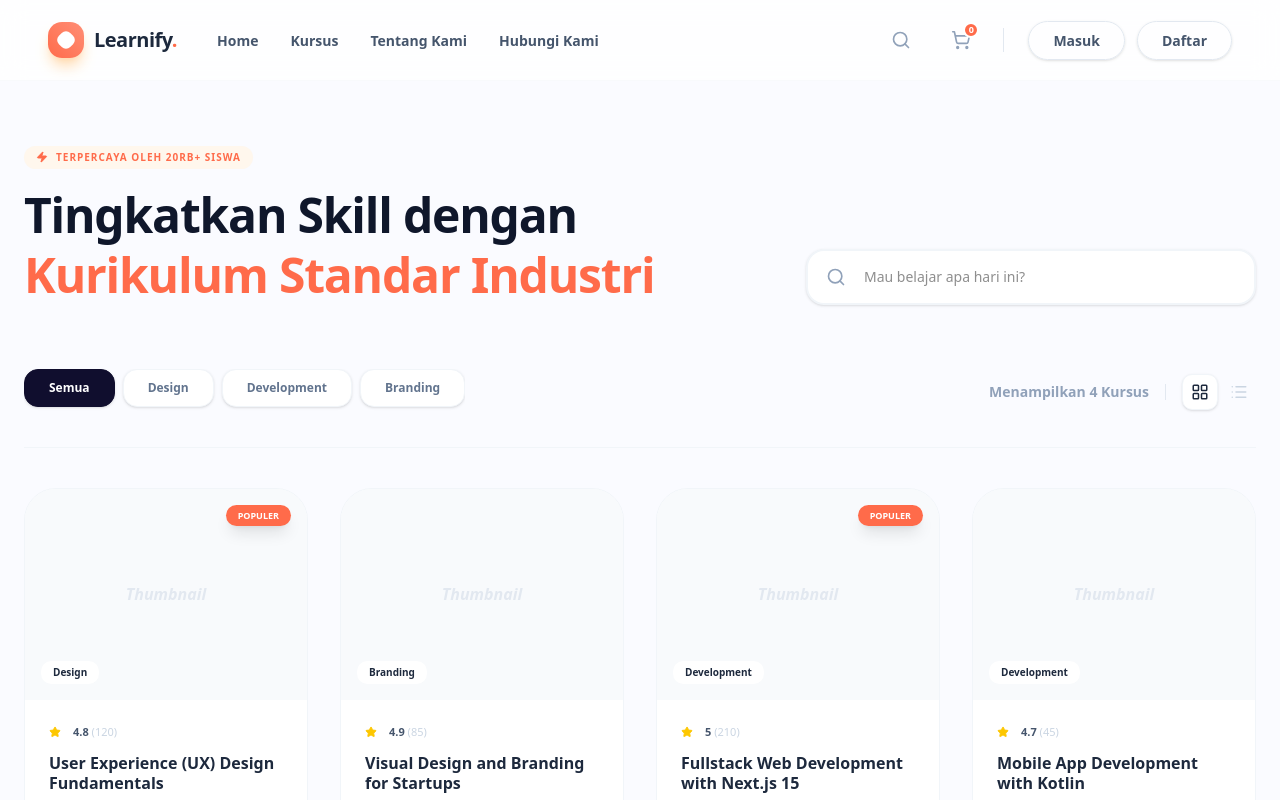
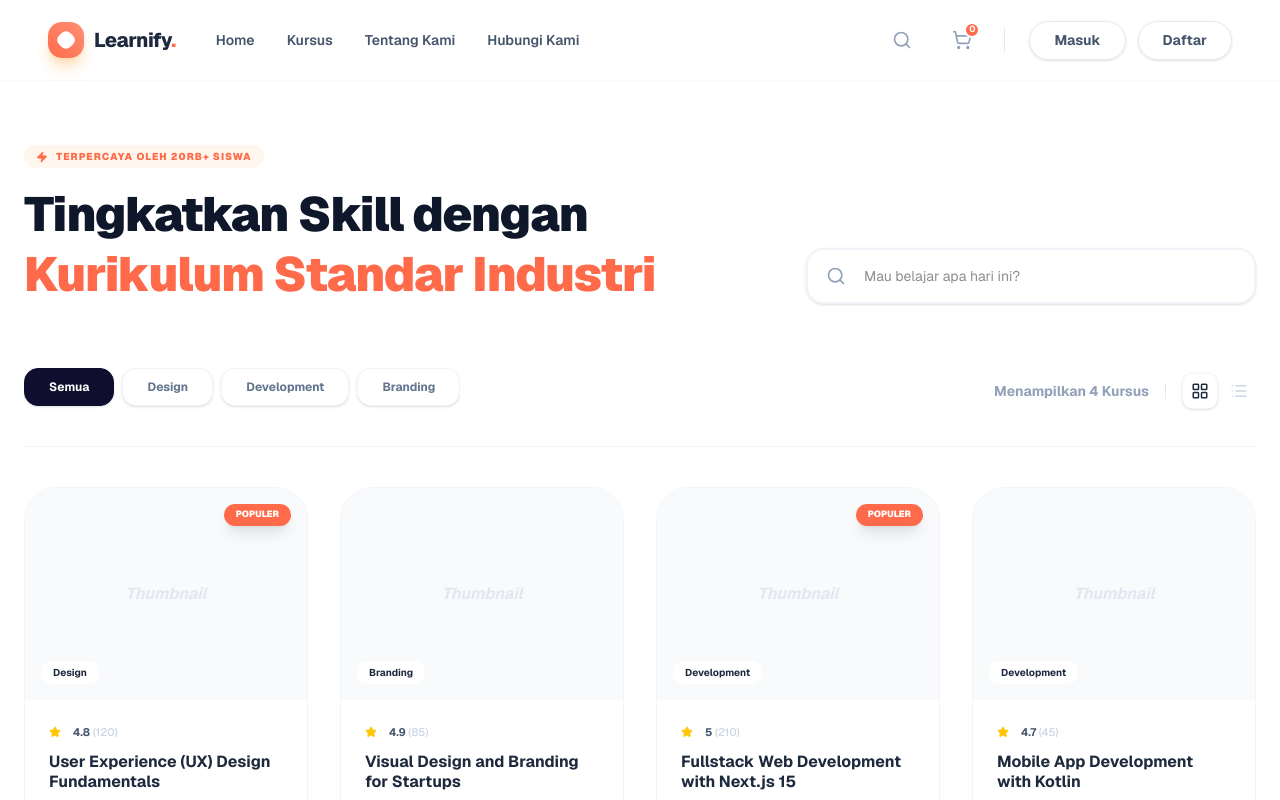
Before and after one commit to C2-Coding-Crew/learnify-lms, a Next.js app: page /courses in a window 1280 px wide. Shown: the top 800 px of the page. Built offline with nearby package versions, Linux system fonts and the light colour scheme.

Commit message:
update aja

```diff
--- a/components/courses/courses.tsx
+++ b/components/courses/courses.tsx
@@ -88,7 +88,7 @@ export default function CoursesPage() {
   };
 
   return (
-    <div className="min-h-screen bg-[#FAFBFF] text-[#1E1E1E]">
+    <div className="min-h-screen bg-white text-[#1E1E1E] font-sans">
       <Navbar />
 
       <main className="max-w-7xl mx-auto px-6 py-16">
```
